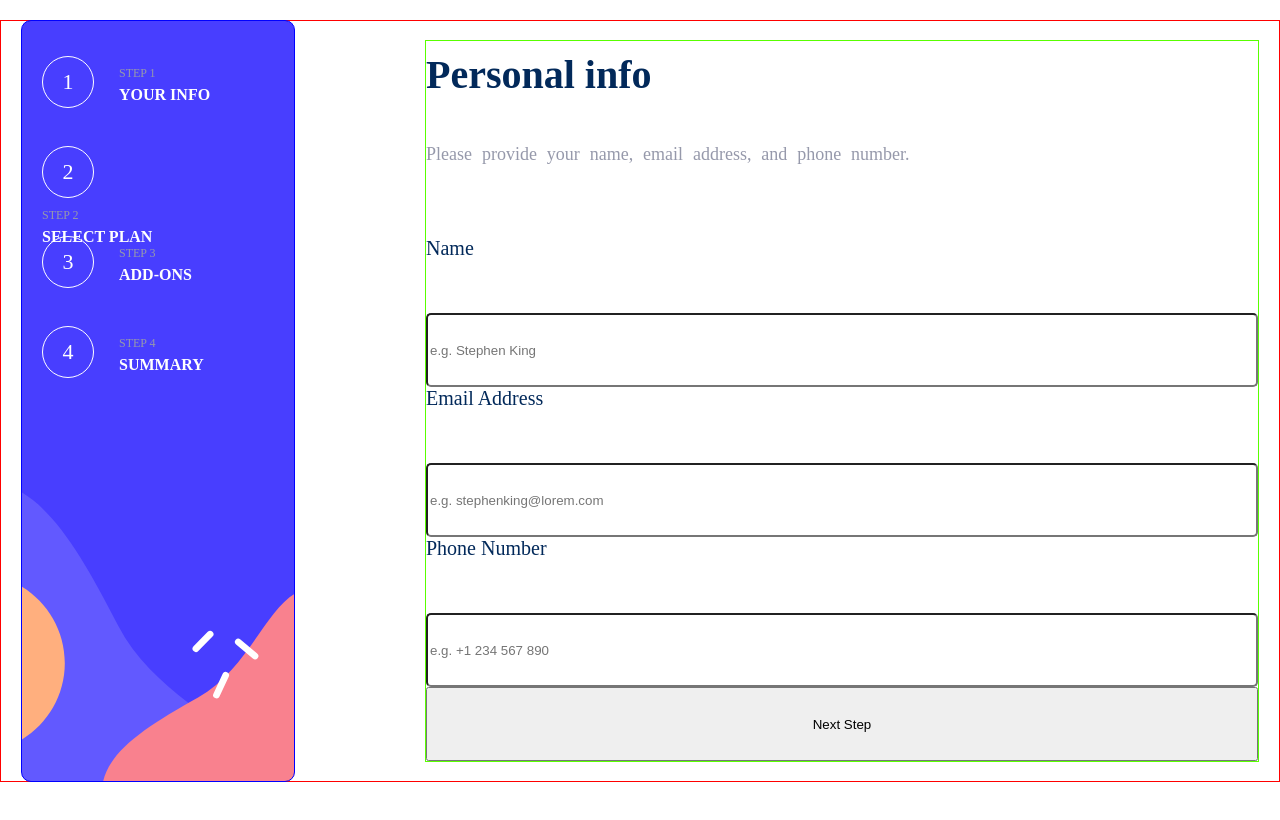
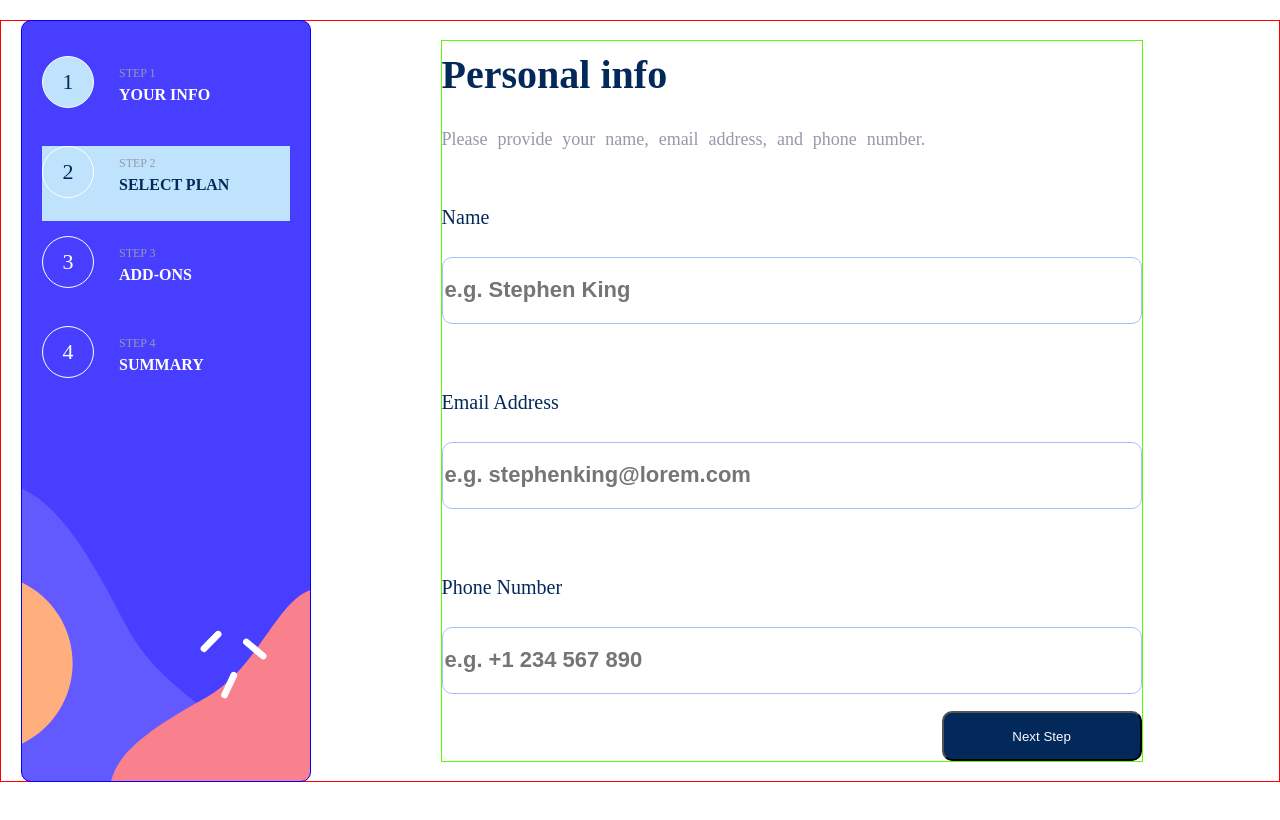
Before and after one commit to leo-dev22/Multi-step-form_challenge5, a plain HTML site: page index.html in a window 1280 px wide. Both pictures are taken after a click on the button "Next Step". Drawn offline with Linux system fonts and the light colour scheme.

Commit message:
files updated

```diff
--- a/index.html
+++ b/index.html
@@ -11,8 +11,8 @@
    <!-- Sidebar start -->
    <aside>
 
-   <div class="current-step number-field" id="step-1">
-    <div class="number">1</div>
+   <div class="current-step number-field "  id="step-1">
+    <div class="number current ">1</div>
 		<div>
 		<div>Step 1</div>
     <div>Your info</div>
--- a/script.js
+++ b/script.js
@@ -16,7 +16,8 @@ document.querySelectorAll('[id^=next-step]').forEach(button => {
     if (nextStep) {
       currentStep.classList.remove('current');
       nextStep.classList.add('current');
-      nextStep.style.display = 'block';
+      nextStep.style.display = 'flex';
+      nextStep.style.backgroundColor = 'hsl(206, 94%, 87%)';
     }
   });
 });
@@ -32,7 +33,7 @@ document.querySelectorAll('[id^=go-back]').forEach(button => {
     if (previousStep) {
       currentStep.classList.remove('current');
       previousStep.classList.add('current');
-      previousStep.style.display = 'block';
+      previousStep.style.display = 'flex';
     }
   });
 });
--- a/scss/style.scss
+++ b/scss/style.scss
@@ -45,6 +45,10 @@ $font-family:'Ubuntu:ital';
   padding: 10px;
   border-radius: 5px;
 }
+.current{
+  background-color: var(--color_Light-blue);
+  color: var(--color_Marine-blue);
+}
 body{
   margin: 0;
   // padding: 50px;
@@ -88,7 +92,7 @@ body{
       height: 75px;
 
       &:hover{
-        .number{
+        .number,.current{
           background-color: var(--color_Light-blue);
           color: var(--color_Marine-blue);
         }
@@ -100,7 +104,7 @@ body{
       height: 50px;
       display: grid;
       place-items: center;
-      background-color:transparent;
+      // background-color:transparent;
       font-size: 22px;
 
 
@@ -121,11 +125,11 @@ body{
 
    main{
     border: 1px solid rgb(89, 255, 0);
-    // height: 90vh;
-    // max-height: 100vh;
+    width: 700px;
+    position: relative;
     .step{
      height: 90vh;
-    width: 65vw;
+    // width: 65vw;
     }
   #step-1{
     display: grid;
@@ -150,11 +154,29 @@ body{
       font-size: 20px;
     }
     input{
-    border-radius: 5px;
+      border-radius: 10px;
+      border: 1px solid var(--color_Pastel-blue);
+      margin-top: -10px;
+      margin-bottom: 67px;
+      // width: 70%;
+      font-size: 22px;
+      color: var(--color_Marine-blue);
+      font-weight: 600;
+
+      &:hover{
+        border: 1px solid var(--color_Purplish-blue);
+      }
     }
 
     button{
-
+      background-color: var(--color_Marine-blue);
+      width: 200px;
+      height: 50px;
+      border-radius: 10px;
+      color: var(--color_Alabaster);
+      position: absolute;
+      right: 0;
+      bottom: 0;
     }
 
   }
```
Also changed, not shown: css/style.css, 1 other file.
